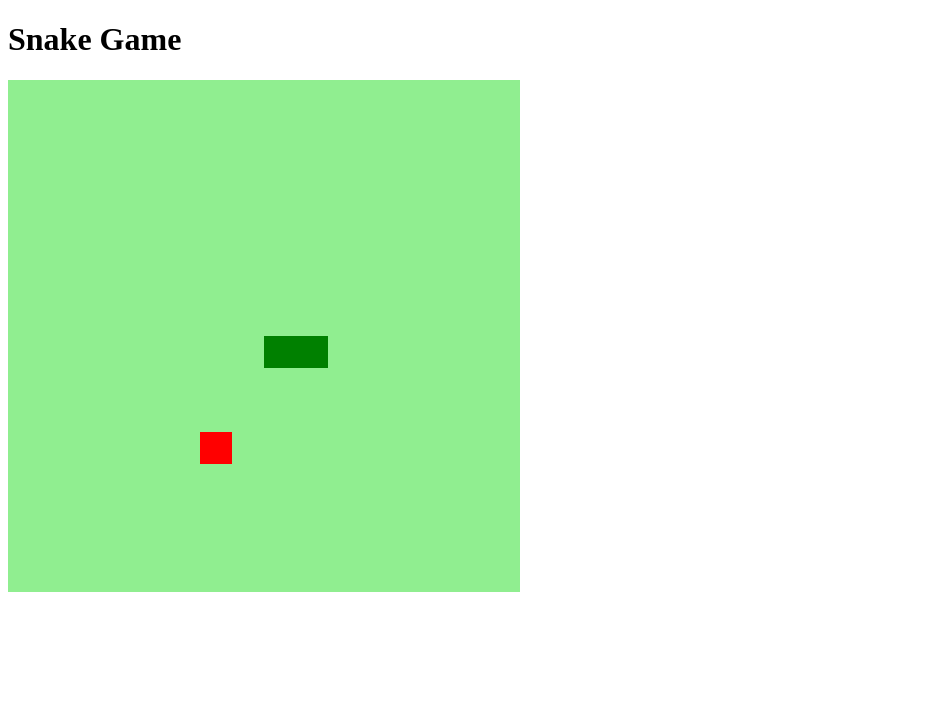
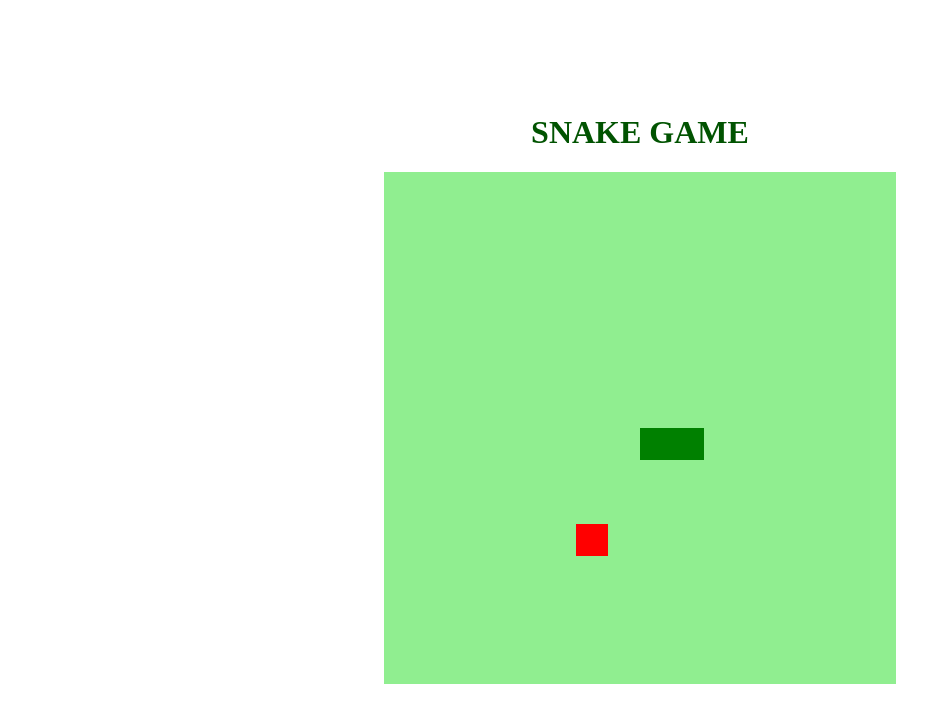
Before and after one commit to JosemarSerafim/snake_game, a plain HTML site: page index.html in a window 1280 px wide. Shown: the whole page, without its empty margins (0-951 px from the left). Drawn offline with Linux system fonts and the light colour scheme.

Commit message:
adicionando estilizaçao

```diff
--- a/index.html
+++ b/index.html
@@ -11,7 +11,7 @@
     </head>
 
     <body>
-        <h1>Snake Game</h1>
+        <h1>SNAKE GAME</h1>
         <canvas id="snake" width="512" height="512"></canvas>
 
     </body>
--- a/style.css
+++ b/style.css
@@ -0,0 +1,9 @@
+body{
+    height: 95vh;
+    width: 95;
+    display: flex;
+    justify-content: center;
+    align-items: center;
+    flex-direction: column;
+    color: rgb(1, 83, 1);
+}
```
